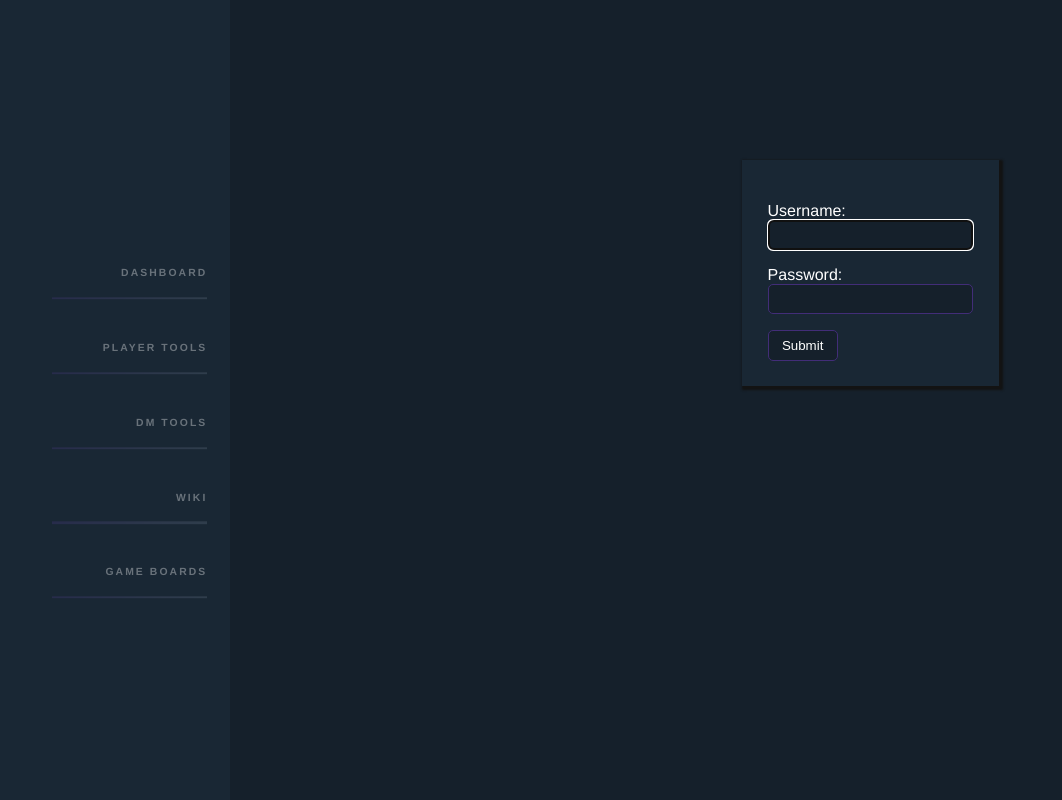
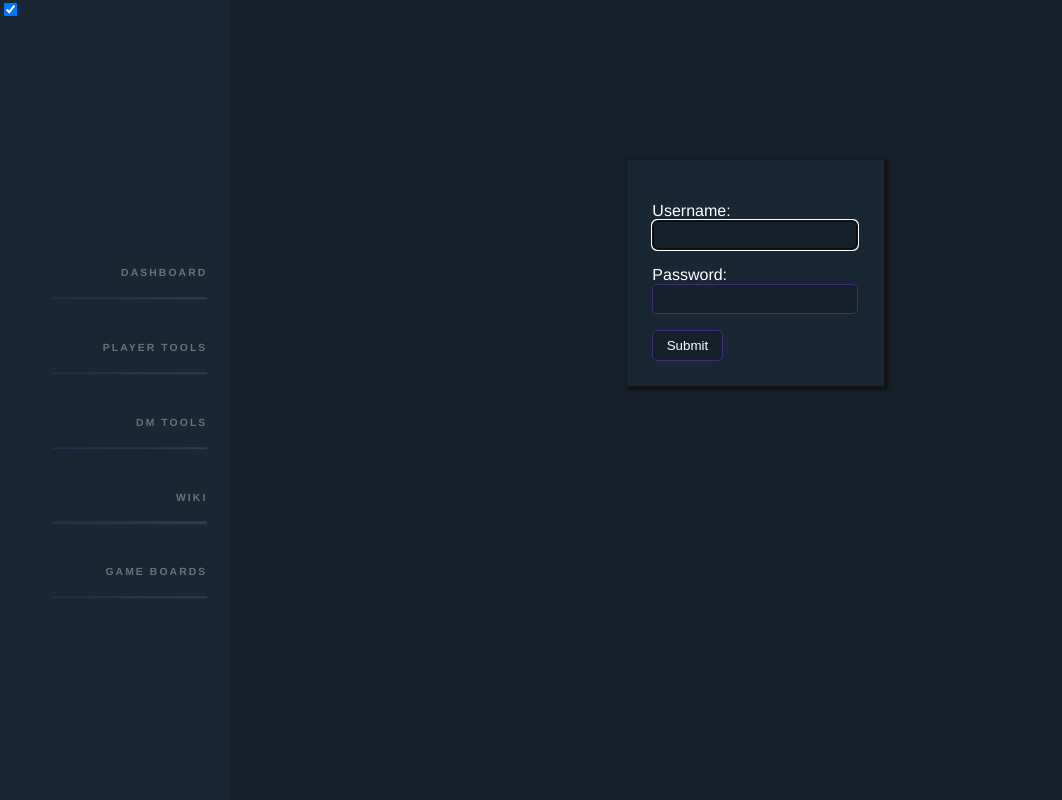
Before and after one commit to pnp-zone/pnp-zone, a Django app: page /login in a window 1280 px wide; the page is wider, and only the part inside the window is pictured. Shown: that part, without its empty margins (0-1062 px from the left). Run offline with Django 3.2, Linux system fonts and the light colour scheme.

Commit message:
Made navbar collapsable

```diff
--- a/pnp_zone/static/css/main.css
+++ b/pnp_zone/static/css/main.css
@@ -3,6 +3,10 @@ body {
     color: #ffffff;
     margin: 0;
     font-family: Helvetica, "Trebuchet MS", Verdana, sans-serif;
+
+    /* The flex is required for the content to fit itself to the remaining space */
+    display: flex;
+    flex-direction: row;
 }
 
 button {
@@ -39,10 +43,10 @@ input[type=number] {
 }
 
 .content {
-    margin-left: 18%;
-    width: 100%;
+    flex-grow: 1;
 
-    transition: margin-left 1s;
+    margin-left: 0;
+    transition: margin-left 0.5s;
 }
 
 .sidebar {
@@ -54,8 +58,21 @@ input[type=number] {
   font-size: 0.65em;
   z-index: 100;
 
-  left: 0;
-  transition: left 1s;
+  left: -18%;
+  transition: left 0.5s;
+}
+
+.toggle {
+    position: fixed;
+    left: 0;
+    top: 0;
+    z-index: 150;
+}
+.toggle:checked ~ .sidebar {
+    left: 0;
+}
+.toggle:checked ~ .content {
+    margin-left: 18%;
 }
 
 .nav {
--- a/pnp_zone/templates/base.html
+++ b/pnp_zone/templates/base.html
@@ -7,6 +7,7 @@
     <link rel="stylesheet" href="{% static "css/main.css" %}">
 </head>
 <body>
+    <input type="checkbox" class="toggle" checked="">
     <aside class="sidebar">
         <nav class="nav">
             <ul>
```
